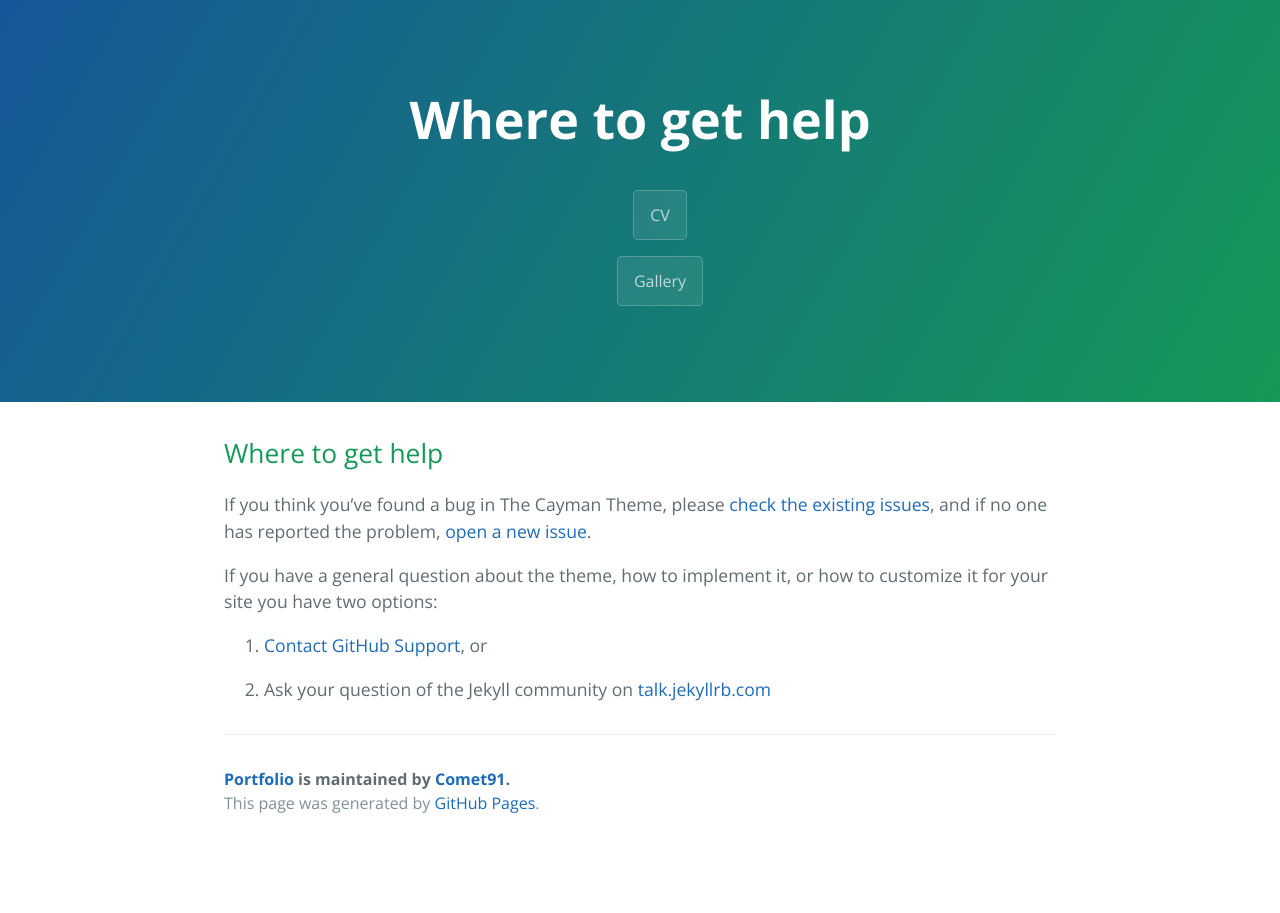
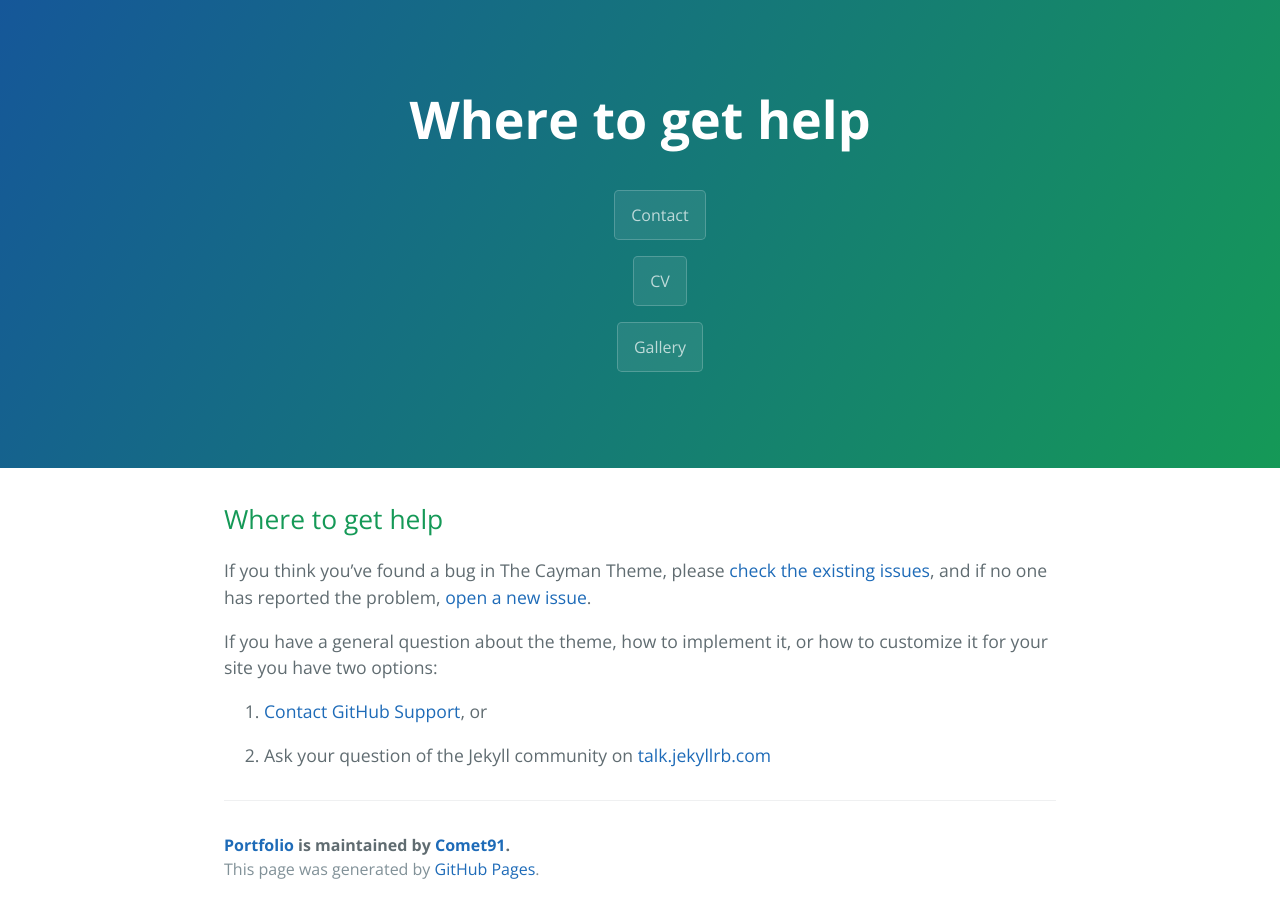
Before and after one commit to Comet91/Portfolio, a Jekyll site: the page built from docs/SUPPORT.md, in a window 1280 px wide. Built offline with Jekyll 4.4.1, drawn with Linux system fonts in a browser that asks for light colours; our own code applies the rules of GitHub Pages for plain Markdown files; the repository's description, which GitHub fills in, is left out.

Commit message:
Update nav.html

```diff
--- a/_includes/nav.html
+++ b/_includes/nav.html
@@ -1,10 +1,13 @@
 <nav>
   <ul>
     <li>
+      <a href="contact.html" class="btn">Contact</a>
+   </li>
+    <li>
       <a href="cv.html" class="btn">CV</a>
-    </li>
-     <li>
+   </li>
+    <li>
       <a href="gallery.html" class="btn">Gallery</a>
-    </li>
+   </li>
   </ul>
 </nav>
```
